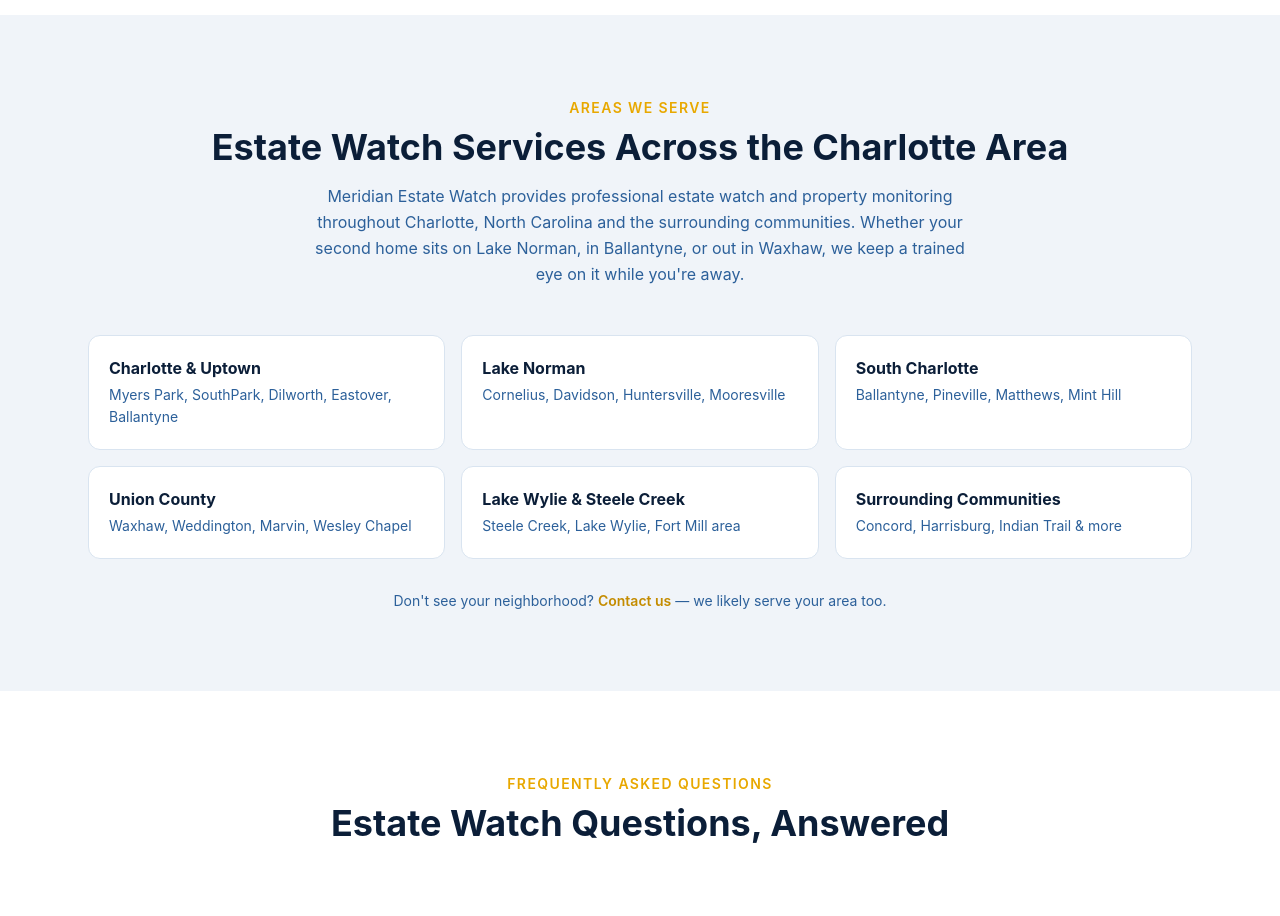
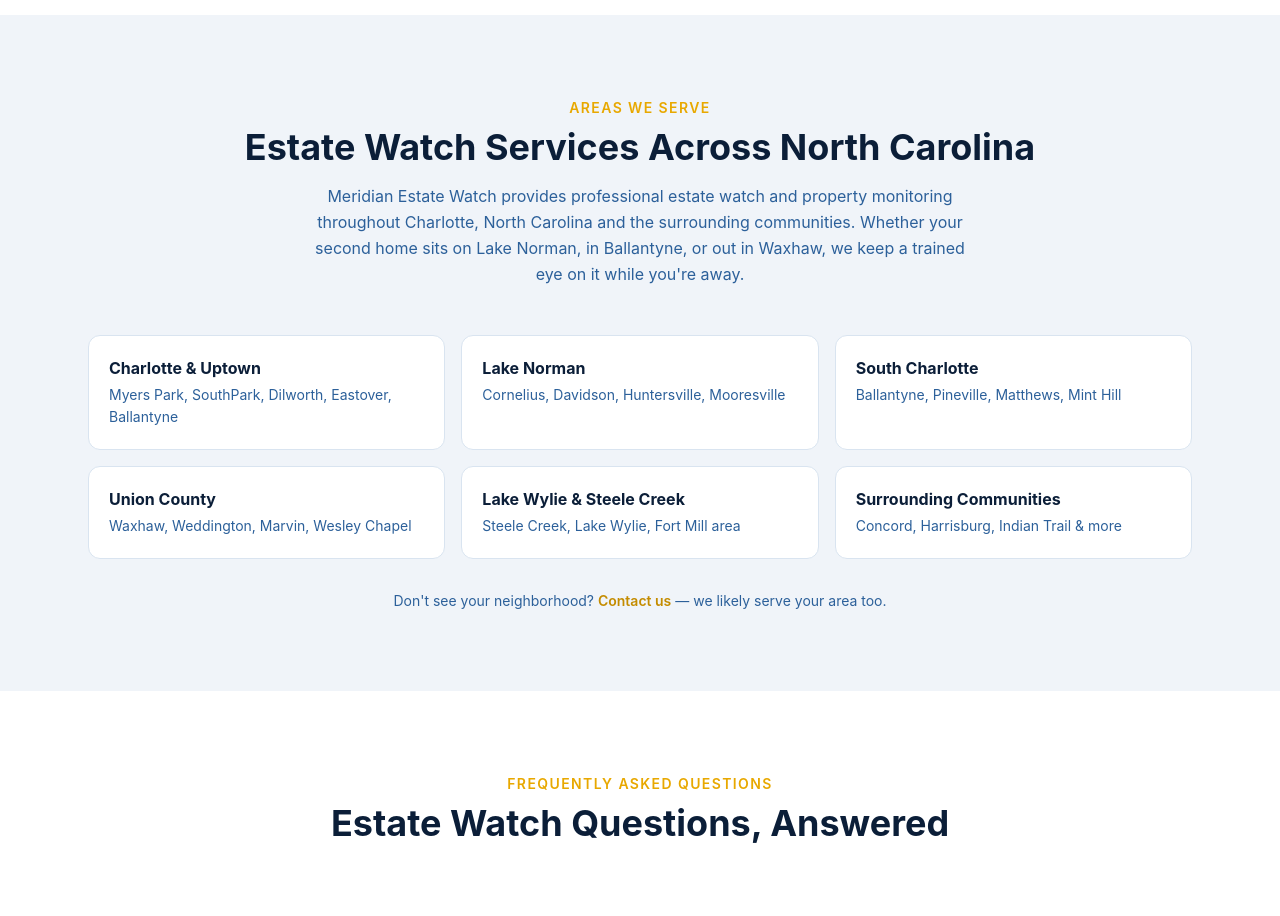
Before and after one commit to sethlaws/meridian-estate-watch, a Next.js app: page / in a window 1280 px wide. Shown: the part 4380-5296 px from the top of the page. Built offline with nearby package versions, Linux system fonts and the light colour scheme.

Commit message:
Update service-area heading to 'Across North Carolina'

```diff
--- a/app/page.tsx
+++ b/app/page.tsx
@@ -457,7 +457,7 @@
               Areas We Serve
             </span>
             <h2 className="text-3xl md:text-4xl font-bold text-navy-900 mt-2 mb-4">
-              Estate Watch Services Across the Charlotte Area
+              Estate Watch Services Across North Carolina
             </h2>
             <p className="text-navy-500 max-w-2xl mx-auto leading-relaxed">
               Meridian Estate Watch provides professional estate watch and
```
